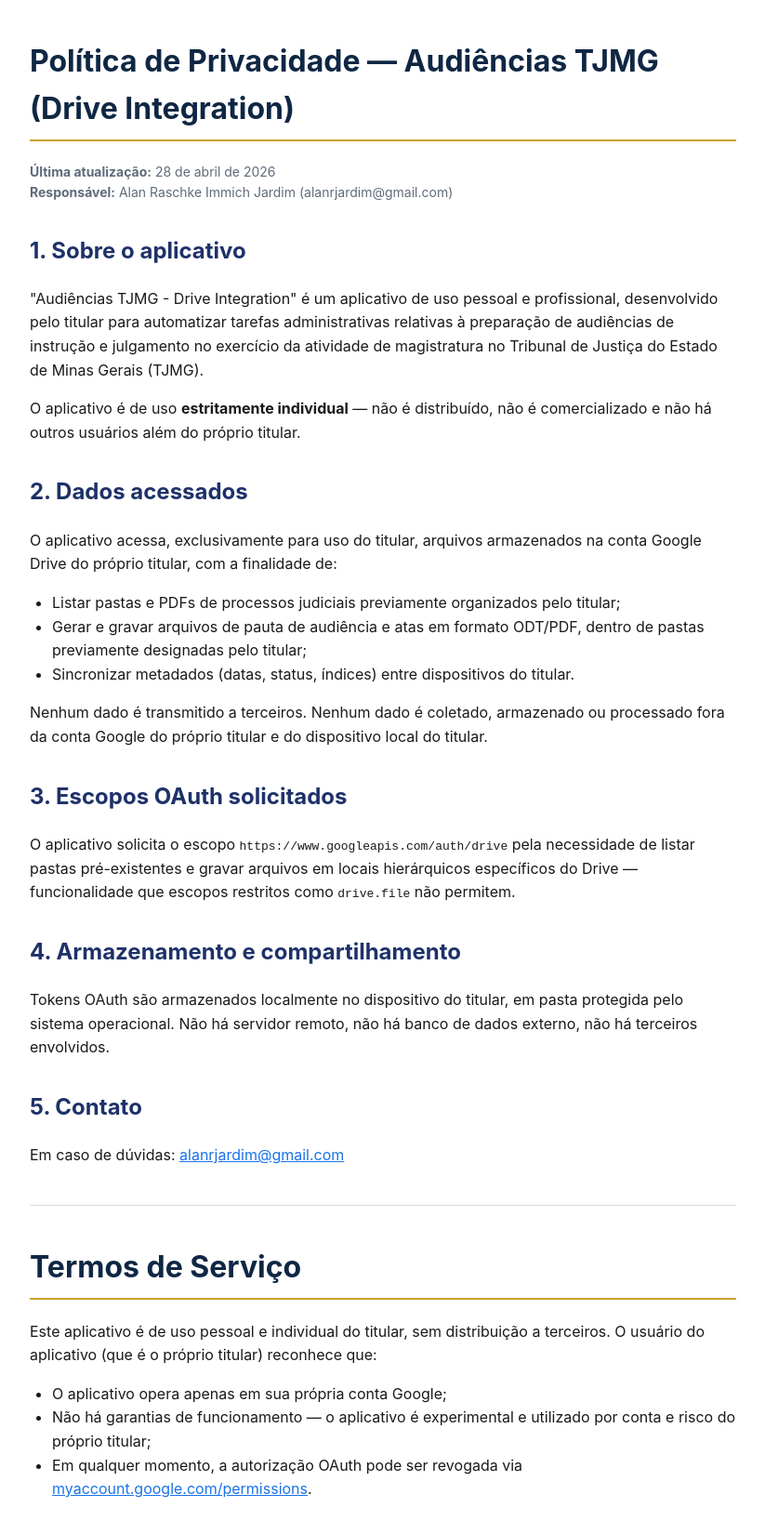
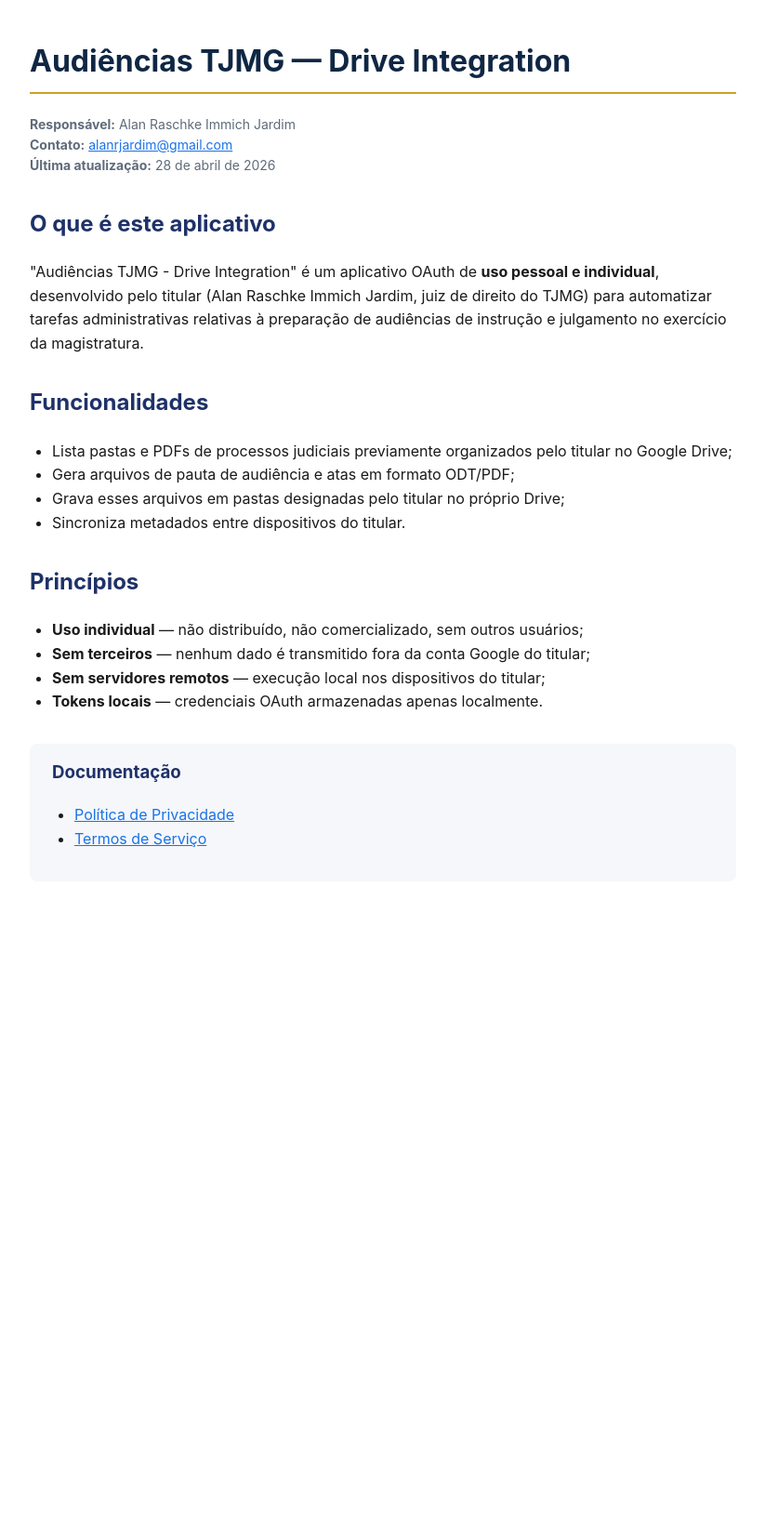
Before and after one commit to Alan-Jardim/audiencias-tjmg-policy, a plain HTML site: page index.html in a window 1280 px wide. Shown: the whole page at 93% size, without its empty margins (228-1051 px from the left). After the commit the page ends 988 px from the top, so only its background shows below. Drawn offline with Linux system fonts and the light colour scheme.

Commit message:
Split into home + privacy + terms pages

```diff
--- a/index.html
+++ b/index.html
@@ -3,7 +3,8 @@
 <head>
 <meta charset="UTF-8">
 <meta name="viewport" content="width=device-width, initial-scale=1.0">
-<title>Política de Privacidade — Audiências TJMG</title>
+<meta name="description" content="Audiências TJMG - Drive Integration. Aplicativo OAuth de uso pessoal para automatizar preparação de audiências.">
+<title>Audiências TJMG — Drive Integration</title>
 <style>
   body { font-family: -apple-system, BlinkMacSystemFont, "Segoe UI", Roboto, sans-serif;
          max-width: 760px; margin: 40px auto; padding: 0 20px; line-height: 1.6;
@@ -14,81 +15,51 @@
   hr { border: 0; border-top: 1px solid #ddd; margin: 40px 0; }
   ul { padding-left: 24px; }
   a { color: #1a73e8; }
+  .links { background: #f5f7fa; padding: 16px 24px; border-radius: 8px; margin-top: 32px; }
+  .links h3 { margin-top: 0; color: #1e3169; }
 </style>
 </head>
 <body>
 
-<h1>Política de Privacidade — Audiências TJMG (Drive Integration)</h1>
+<h1>Audiências TJMG — Drive Integration</h1>
 
 <p class="meta">
-  <strong>Última atualização:</strong> 28 de abril de 2026<br>
-  <strong>Responsável:</strong> Alan Raschke Immich Jardim (alanrjardim@gmail.com)
+  <strong>Responsável:</strong> Alan Raschke Immich Jardim<br>
+  <strong>Contato:</strong> <a href="mailto:alanrjardim@gmail.com">alanrjardim@gmail.com</a><br>
+  <strong>Última atualização:</strong> 28 de abril de 2026
 </p>
 
-<h2>1. Sobre o aplicativo</h2>
+<h2>O que é este aplicativo</h2>
 <p>
-  "Audiências TJMG - Drive Integration" é um aplicativo de uso pessoal e profissional,
-  desenvolvido pelo titular para automatizar tarefas administrativas relativas à
-  preparação de audiências de instrução e julgamento no exercício da atividade de
-  magistratura no Tribunal de Justiça do Estado de Minas Gerais (TJMG).
-</p>
-<p>
-  O aplicativo é de uso <strong>estritamente individual</strong> — não é distribuído,
-  não é comercializado e não há outros usuários além do próprio titular.
+  "Audiências TJMG - Drive Integration" é um aplicativo OAuth de <strong>uso pessoal e individual</strong>,
+  desenvolvido pelo titular (Alan Raschke Immich Jardim, juiz de direito do TJMG)
+  para automatizar tarefas administrativas relativas à preparação de audiências de
+  instrução e julgamento no exercício da magistratura.
 </p>
 
-<h2>2. Dados acessados</h2>
-<p>
-  O aplicativo acessa, exclusivamente para uso do titular, arquivos armazenados na
-  conta Google Drive do próprio titular, com a finalidade de:
-</p>
+<h2>Funcionalidades</h2>
 <ul>
-  <li>Listar pastas e PDFs de processos judiciais previamente organizados pelo titular;</li>
-  <li>Gerar e gravar arquivos de pauta de audiência e atas em formato ODT/PDF,
-      dentro de pastas previamente designadas pelo titular;</li>
-  <li>Sincronizar metadados (datas, status, índices) entre dispositivos do titular.</li>
+  <li>Lista pastas e PDFs de processos judiciais previamente organizados pelo titular no Google Drive;</li>
+  <li>Gera arquivos de pauta de audiência e atas em formato ODT/PDF;</li>
+  <li>Grava esses arquivos em pastas designadas pelo titular no próprio Drive;</li>
+  <li>Sincroniza metadados entre dispositivos do titular.</li>
 </ul>
-<p>
-  Nenhum dado é transmitido a terceiros. Nenhum dado é coletado, armazenado ou
-  processado fora da conta Google do próprio titular e do dispositivo local do titular.
-</p>
 
-<h2>3. Escopos OAuth solicitados</h2>
-<p>
-  O aplicativo solicita o escopo
-  <code>https://www.googleapis.com/auth/drive</code>
-  pela necessidade de listar pastas pré-existentes e gravar arquivos em locais
-  hierárquicos específicos do Drive — funcionalidade que escopos restritos como
-  <code>drive.file</code> não permitem.
-</p>
+<h2>Princípios</h2>
+<ul>
+  <li><strong>Uso individual</strong> — não distribuído, não comercializado, sem outros usuários;</li>
+  <li><strong>Sem terceiros</strong> — nenhum dado é transmitido fora da conta Google do titular;</li>
+  <li><strong>Sem servidores remotos</strong> — execução local nos dispositivos do titular;</li>
+  <li><strong>Tokens locais</strong> — credenciais OAuth armazenadas apenas localmente.</li>
+</ul>
 
-<h2>4. Armazenamento e compartilhamento</h2>
-<p>
-  Tokens OAuth são armazenados localmente no dispositivo do titular, em pasta protegida
-  pelo sistema operacional. Não há servidor remoto, não há banco de dados externo,
-  não há terceiros envolvidos.
-</p>
-
-<h2>5. Contato</h2>
-<p>
-  Em caso de dúvidas: <a href="mailto:alanrjardim@gmail.com">alanrjardim@gmail.com</a>
-</p>
-
-<hr>
-
-<h1>Termos de Serviço</h1>
-
-<p>
-  Este aplicativo é de uso pessoal e individual do titular, sem distribuição a
-  terceiros. O usuário do aplicativo (que é o próprio titular) reconhece que:
-</p>
-<ul>
-  <li>O aplicativo opera apenas em sua própria conta Google;</li>
-  <li>Não há garantias de funcionamento — o aplicativo é experimental e
-      utilizado por conta e risco do próprio titular;</li>
-  <li>Em qualquer momento, a autorização OAuth pode ser revogada via
-      <a href="https://myaccount.google.com/permissions">myaccount.google.com/permissions</a>.</li>
-</ul>
+<div class="links">
+  <h3>Documentação</h3>
+  <ul>
+    <li><a href="privacy.html">Política de Privacidade</a></li>
+    <li><a href="terms.html">Termos de Serviço</a></li>
+  </ul>
+</div>
 
 </body>
 </html>
```
Also changed, not shown: privacy.html (added, +80 -0 lines), terms.html (added, +69 -0 lines).
